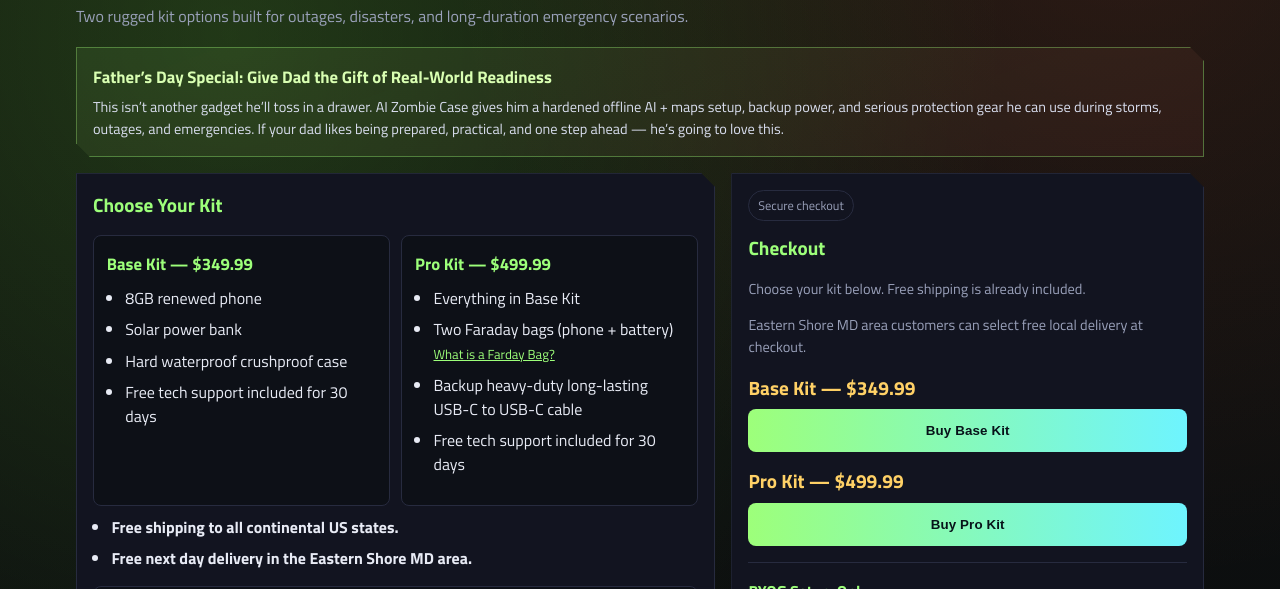
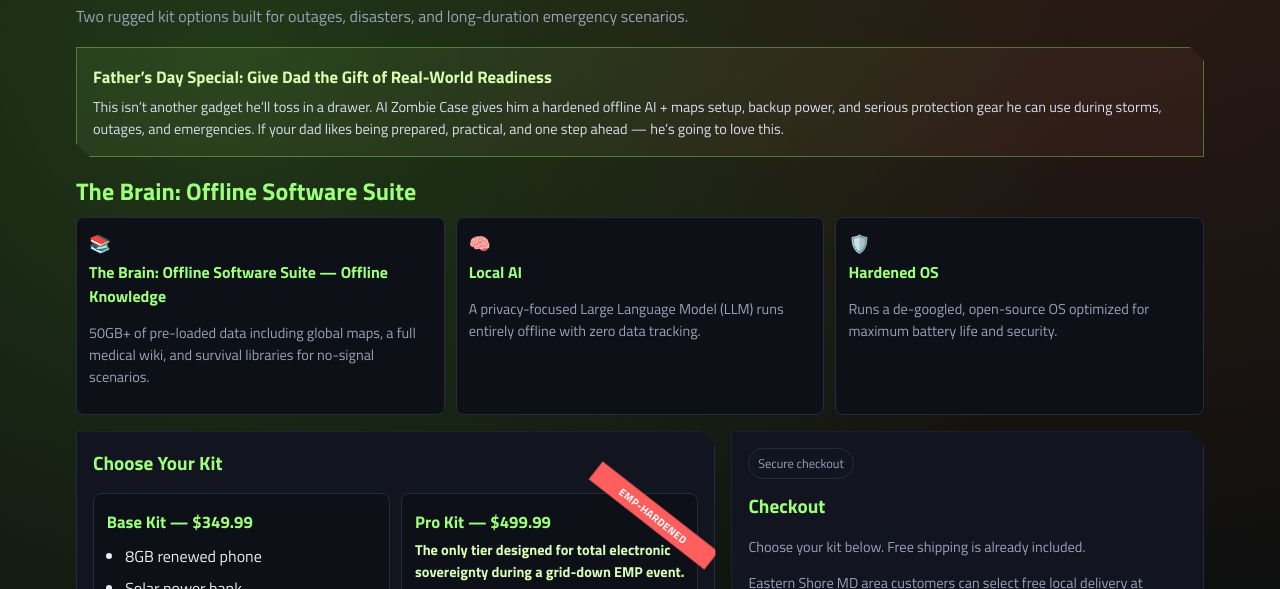
Before and after one commit to 99redder/eastern-shore-ai, a plain HTML site: page zombies.html in a window 1280 px wide. Shown: the part 142-731 px from the top of the page. Drawn offline with Linux system fonts and the light colour scheme.

Commit message:
Enhance AI Zombie Case page with offline software suite, EMP pro badge, and Faraday/phone copy updates

```diff
--- a/zombies.html
+++ b/zombies.html
@@ -85,6 +85,21 @@
     .card h2 { margin-top: 0; color: var(--cyan); font-size: 1.2rem; }
     ul { padding-left: 1.15rem; margin-top: .6rem; }
     li { margin: .45rem 0; }
+    .brain-grid {
+      display:grid;
+      grid-template-columns:repeat(3,minmax(0,1fr));
+      gap:.7rem;
+      margin: .35rem 0 1rem;
+    }
+    .brain-col {
+      border:1px solid var(--line);
+      background:#0d1017;
+      border-radius:8px;
+      padding:.75rem;
+    }
+    .brain-col .icon { font-size:1.1rem; margin-bottom:.2rem; }
+    .brain-col h3 { margin:.05rem 0 .25rem; color:var(--cyan); font-size:1rem; }
+
     .offerings {
       display: grid;
       grid-template-columns: repeat(2, minmax(0,1fr));
@@ -92,10 +107,25 @@
       margin-top: .8rem;
     }
     .kit-card {
+      position: relative;
       border: 1px solid var(--line);
       background: #0d1017;
       padding: .8rem;
       border-radius: 8px;
+    }
+    .kit-ribbon {
+      position:absolute;
+      top:10px;
+      right:-30px;
+      transform:rotate(38deg);
+      background:#ff5e5e;
+      color:#fff;
+      font-size:.66rem;
+      font-weight:700;
+      letter-spacing:.04em;
+      text-transform:uppercase;
+      padding:.22rem 2rem;
+      box-shadow:0 0 0 1px rgba(0,0,0,.2) inset;
     }
     .kit-card h3 { margin:.1rem 0 .25rem; color: var(--cyan); font-size:1.05rem; }
     .img-grid {
@@ -221,6 +251,7 @@
     }
     @media (max-width: 900px) {
       .grid { grid-template-columns: 1fr; }
+      .brain-grid { grid-template-columns: 1fr; }
       .offerings { grid-template-columns: 1fr; }
     }
   </style>
@@ -237,6 +268,25 @@
       <p class="small" style="margin:0; color:#d9deef;">This isn’t another gadget he’ll toss in a drawer. AI Zombie Case gives him a hardened offline AI + maps setup, backup power, and serious protection gear he can use during storms, outages, and emergencies. If your dad likes being prepared, practical, and one step ahead — he’s going to love this.</p>
     </div>
 
+    <h2 style="margin:0 0 .45rem; color:var(--cyan);">The Brain: Offline Software Suite</h2>
+    <section class="brain-grid" aria-label="The Brain Offline Software Suite">
+      <article class="brain-col">
+        <div class="icon">📚</div>
+        <h3>The Brain: Offline Software Suite — Offline Knowledge</h3>
+        <p class="small">50GB+ of pre-loaded data including global maps, a full medical wiki, and survival libraries for no-signal scenarios.</p>
+      </article>
+      <article class="brain-col">
+        <div class="icon">🧠</div>
+        <h3>Local AI</h3>
+        <p class="small">A privacy-focused Large Language Model (LLM) runs entirely offline with zero data tracking.</p>
+      </article>
+      <article class="brain-col">
+        <div class="icon">🛡️</div>
+        <h3>Hardened OS</h3>
+        <p class="small">Runs a de-googled, open-source OS optimized for maximum battery life and security.</p>
+      </article>
+    </section>
+
     <section class="grid">
       <article class="card">
         <h2>Choose Your Kit</h2>
@@ -251,10 +301,12 @@
             </ul>
           </section>
           <section class="kit-card">
+            <span class="kit-ribbon">EMP-Hardened</span>
             <h3>Pro Kit — $499.99</h3>
+            <p class="small" style="margin:.1rem 0 .45rem; color:#d8ffb7;"><strong>The only tier designed for total electronic sovereignty during a grid-down EMP event.</strong></p>
             <ul>
               <li>Everything in Base Kit</li>
-              <li>Two Faraday bags (phone + battery) <a href="#" id="faraday-info-link" style="color:var(--cyan); font-size:.82rem;">What is a Farday Bag?</a></li>
+              <li>Two Faraday bags (phone + battery) <a href="#" id="faraday-bag-info-link" style="color:var(--cyan); font-size:.82rem;">What is a Faraday Bag?</a></li>
               <li>Backup heavy-duty long-lasting USB-C to USB-C cable</li>
               <li>Free tech support included for 30 days</li>
             </ul>
@@ -348,16 +400,16 @@
 
         <section class="disclaimer" aria-label="Warranty and Liability Disclaimer">
           <h3>Warranty &amp; Liability Disclaimer</h3>
-          <p><strong>No Manufacturer Warranty:</strong> Items in this kit (including the Android tablet and solar-powered charger) are provided "AS IS" and "WITH ALL FAULTS." Eastern Shore AI is not an authorized reseller of these brands, so original manufacturer warranties may be void or non-transferable.</p>
+          <p><strong>No Manufacturer Warranty:</strong> Items in this kit (including the Android phone and solar-powered charger) are provided "AS IS" and "WITH ALL FAULTS." Eastern Shore AI is not an authorized reseller of these brands, so original manufacturer warranties may be void or non-transferable.</p>
           <p><strong>Eastern Shore AI Warranty:</strong> Eastern Shore AI provides a 30-day warranty on all products included in this kit.</p>
-          <p><strong>Software Modifications:</strong> The tablet includes offline software modifications, which typically void manufacturer warranty coverage.</p>
+          <p><strong>Software Modifications:</strong> The phone includes offline software modifications, which typically void manufacturer warranty coverage.</p>
           <p><strong>Disclaimer of Implied Warranties:</strong> Eastern Shore AI disclaims all express and implied warranties, including merchantability and fitness for a particular purpose, to the maximum extent permitted by law.</p>
           <p><strong>Limitation of Liability:</strong> Eastern Shore AI is not liable for incidental or consequential damages arising from use or inability to use the products, to the maximum extent permitted by law.</p>
           <p><strong>Trademark Notice:</strong> All product names, logos, and brands are property of their respective owners. Use in this kit does not imply affiliation with or endorsement by them.</p>
           <p><strong>Trademark &amp; Affiliation Disclaimer — Independent Seller:</strong> Eastern Shore AI is an independent seller of curated goods and is not an authorized dealer, distributor, or affiliate of the manufacturers of individual items included in this kit.</p>
-          <p><strong>Ownership of Marks:</strong> All product names, trademarks, and registered trademarks—including tablet and charger brand marks—are the property of their respective owners.</p>
+          <p><strong>Ownership of Marks:</strong> All product names, trademarks, and registered trademarks—including phone and charger brand marks—are the property of their respective owners.</p>
           <p><strong>No Endorsement:</strong> Brand names are used solely for identification to describe items included in the AI Zombie Case. Reference to these brands does not imply endorsement, sponsorship, or association between trademark owners and Eastern Shore AI.</p>
-          <p><strong>SOFTWARE MODIFICATION &amp; SUPPORT NOTICE — MODIFIED DEVICE:</strong> This Android tablet has been modified by Eastern Shore AI to include custom offline software suites for emergency preparedness.</p>
+          <p><strong>SOFTWARE MODIFICATION &amp; SUPPORT NOTICE — MODIFIED DEVICE:</strong> This Android phone has been modified by Eastern Shore AI to include custom offline software suites for emergency preparedness.</p>
           <p><strong>NO MANUFACTURER SUPPORT:</strong> Due to these modifications, the original equipment manufacturer (OEM) may no longer provide technical support, system updates, or warranty services for this device.</p>
           <p><strong>"AS-IS" SOFTWARE:</strong> All pre-installed apps are provided "AS IS" without any express or implied warranties. Eastern Shore AI does not guarantee that the software will be error-free or compatible with future system updates.</p>
           <p><strong>USER RESPONSIBILITY:</strong> By purchasing this kit, the buyer acknowledges that responsibility for security, updating, and proper use of pre-installed software rests solely with the end user.</p>
@@ -368,7 +420,7 @@
 
   <div class="terms-overlay" id="faraday-modal" aria-hidden="true">
     <div class="terms-modal" role="dialog" aria-modal="true" aria-labelledby="faraday-title">
-      <h3 id="faraday-title">What is a Farday Bag?</h3>
+      <h3 id="faraday-title">What is a Faraday Bag?</h3>
       <div class="terms-scroll" style="max-height:38vh;">
         <p>A Faraday bag is a signal-blocking pouch designed to isolate electronics from outside electromagnetic activity.</p>
         <p>In practical terms, it can help shield sensitive devices from EMP-style surges and also blocks incoming/outgoing wireless signals while sealed inside.</p>
@@ -430,7 +482,7 @@
     const termsCheck = document.getElementById('terms-check');
     const termsCancel = document.getElementById('terms-cancel');
     const termsAccept = document.getElementById('terms-accept');
-    const faradayInfoLink = document.getElementById('faraday-info-link');
+    const faradayInfoLink = document.getElementById('faraday-bag-info-link');
     const faradayModal = document.getElementById('faraday-modal');
     const faradayClose = document.getElementById('faraday-close');
     let pendingPayload = null;
```
